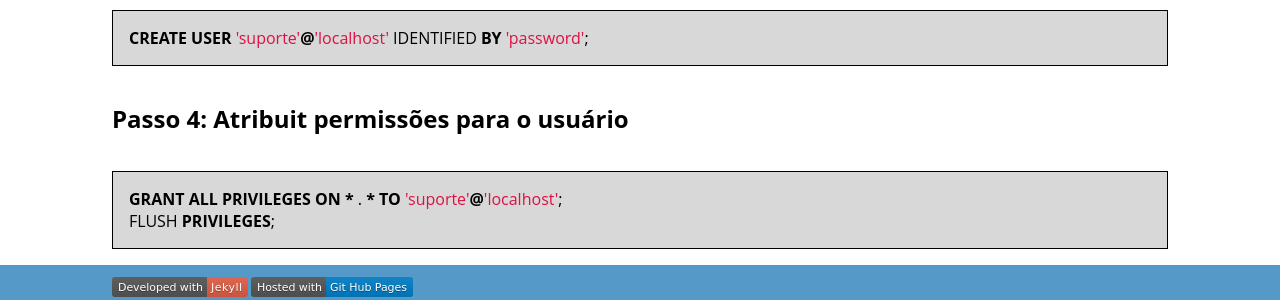
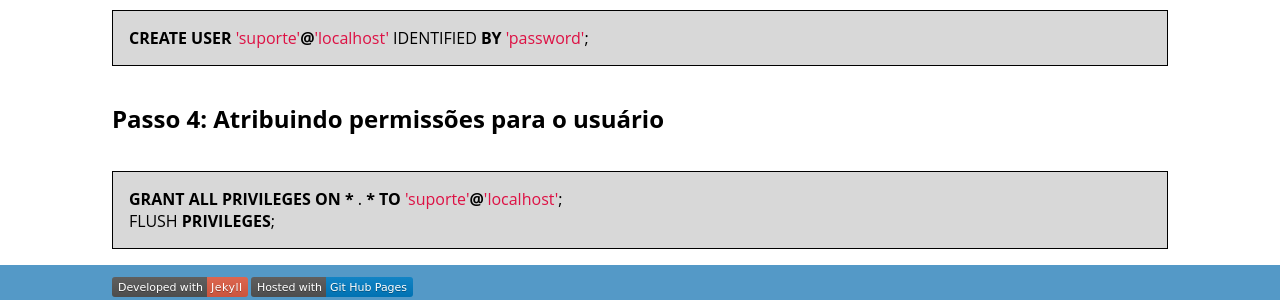
Before and after one commit to marcoinf/marcoinf.github.io, a Jekyll site: the page built from _posts/2018-05-21-configurando-o-mysql-no-ubuntu.markdown, in a window 1280 px wide. Shown: the part 701-1001 px from the top of the page. Built offline with Jekyll 4.4.1, drawn with Linux system fonts in a browser that asks for light colours; comment, search, counter and statistics services are not loaded.

Commit message:
Update 2018-05-21-configurando-o-mysql-no-ubuntu.markdown

```diff
--- a/_posts/2018-05-21-configurando-o-mysql-no-ubuntu.markdown
+++ b/_posts/2018-05-21-configurando-o-mysql-no-ubuntu.markdown
@@ -20,7 +20,7 @@ sudo mysql
 CREATE USER 'suporte'@'localhost' IDENTIFIED BY 'password';
 {% endhighlight %}
 
-## Passo 4: Atribuit permissões para o usuário
+## Passo 4: Atribuindo permissões para o usuário
 {% highlight sql %}
 GRANT ALL PRIVILEGES ON * . * TO 'suporte'@'localhost';
 FLUSH PRIVILEGES;
```
